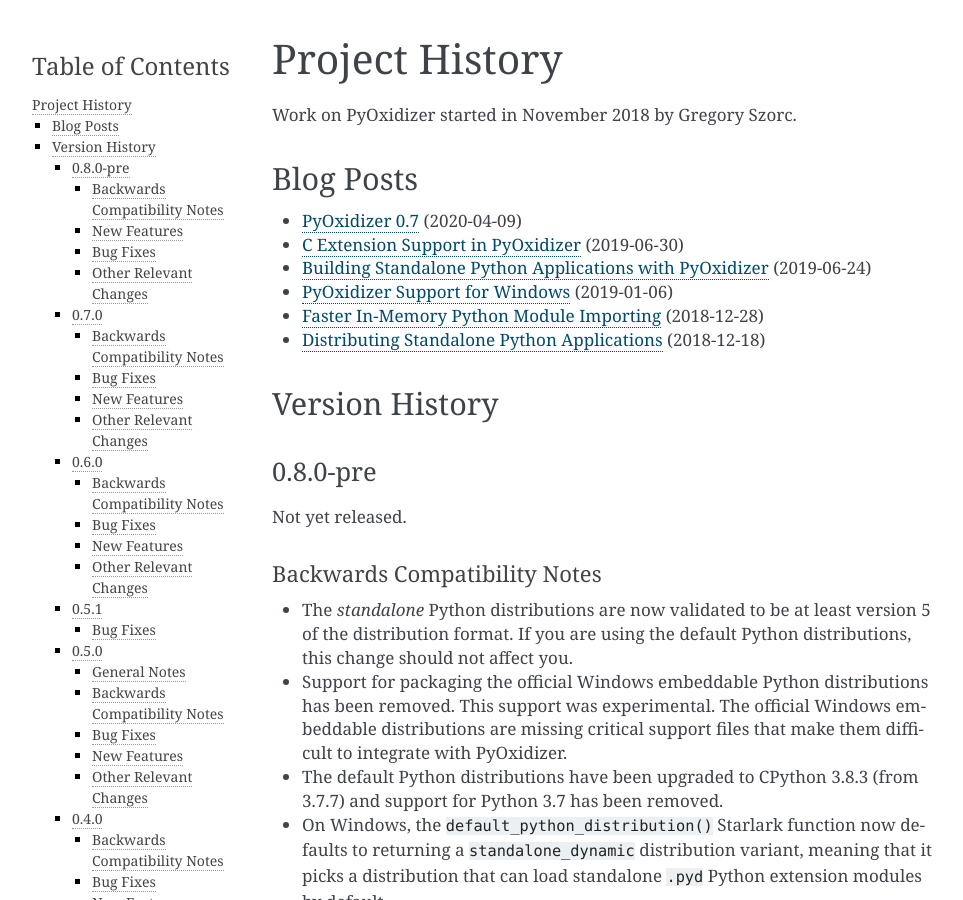
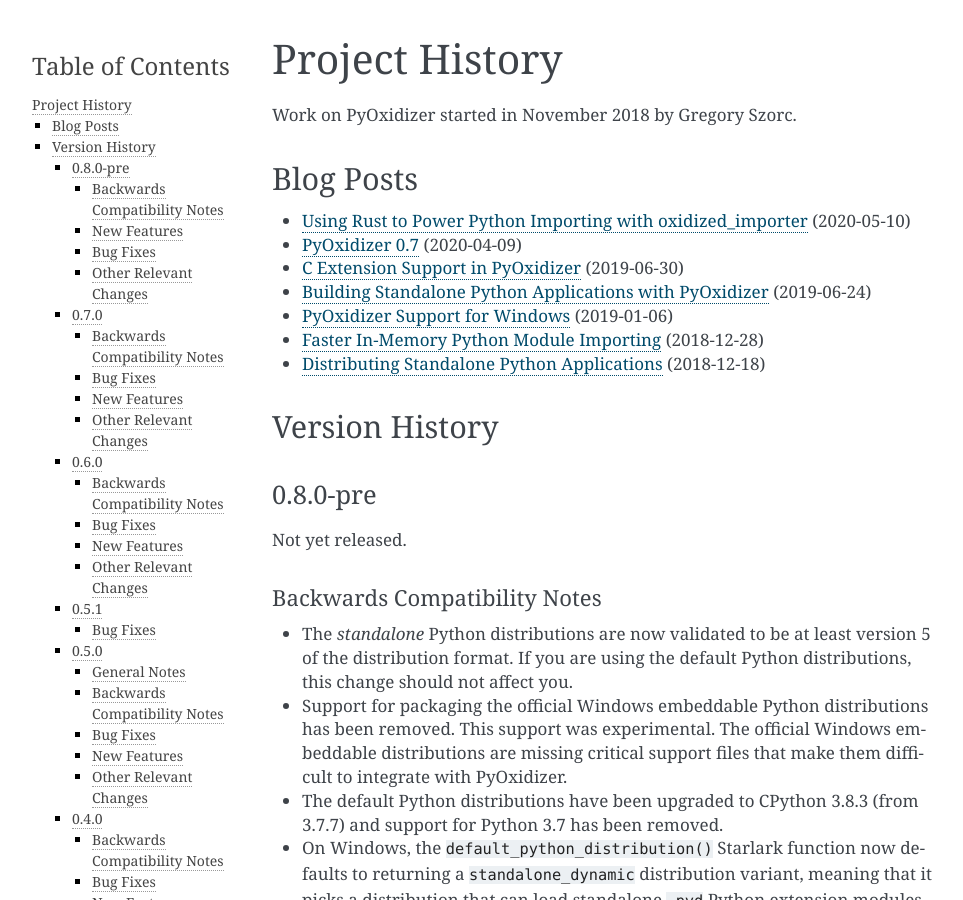
Before and after one commit to indygreg/PyOxidizer, a Sphinx documentation site: the page built from docs/history.rst, in a window 1280 px wide and 900 px high. Shown: the whole window, without its empty margins (148-1111 px from the left). Built offline with Sphinx 7.4.7, drawn with Linux system fonts in a browser that asks for light colours; the version number is read from the project's files by our own code.

Commit message:
docs: add link to oxidized_importer blog post

```diff
--- a/docs/history.rst
+++ b/docs/history.rst
@@ -9,6 +9,7 @@
 Blog Posts
 ==========
 
+* `Using Rust to Power Python Importing with oxidized_importer <https://gregoryszorc.com/blog/2020/05/10/using-rust-to-power-python-importing-with-oxidized_importer/>`_ (2020-05-10)
 * `PyOxidizer 0.7 <https://gregoryszorc.com/blog/2020/04/09/pyoxidizer-0.7/>`_ (2020-04-09)
 * `C Extension Support in PyOxidizer <https://gregoryszorc.com/blog/2019/06/30/c-extension-support-in-pyoxidizer/>`_ (2019-06-30)
 * `Building Standalone Python Applications with PyOxidizer <https://gregoryszorc.com/blog/2019/06/24/building-standalone-python-applications-with-pyoxidizer>`_ (2019-06-24)
```
